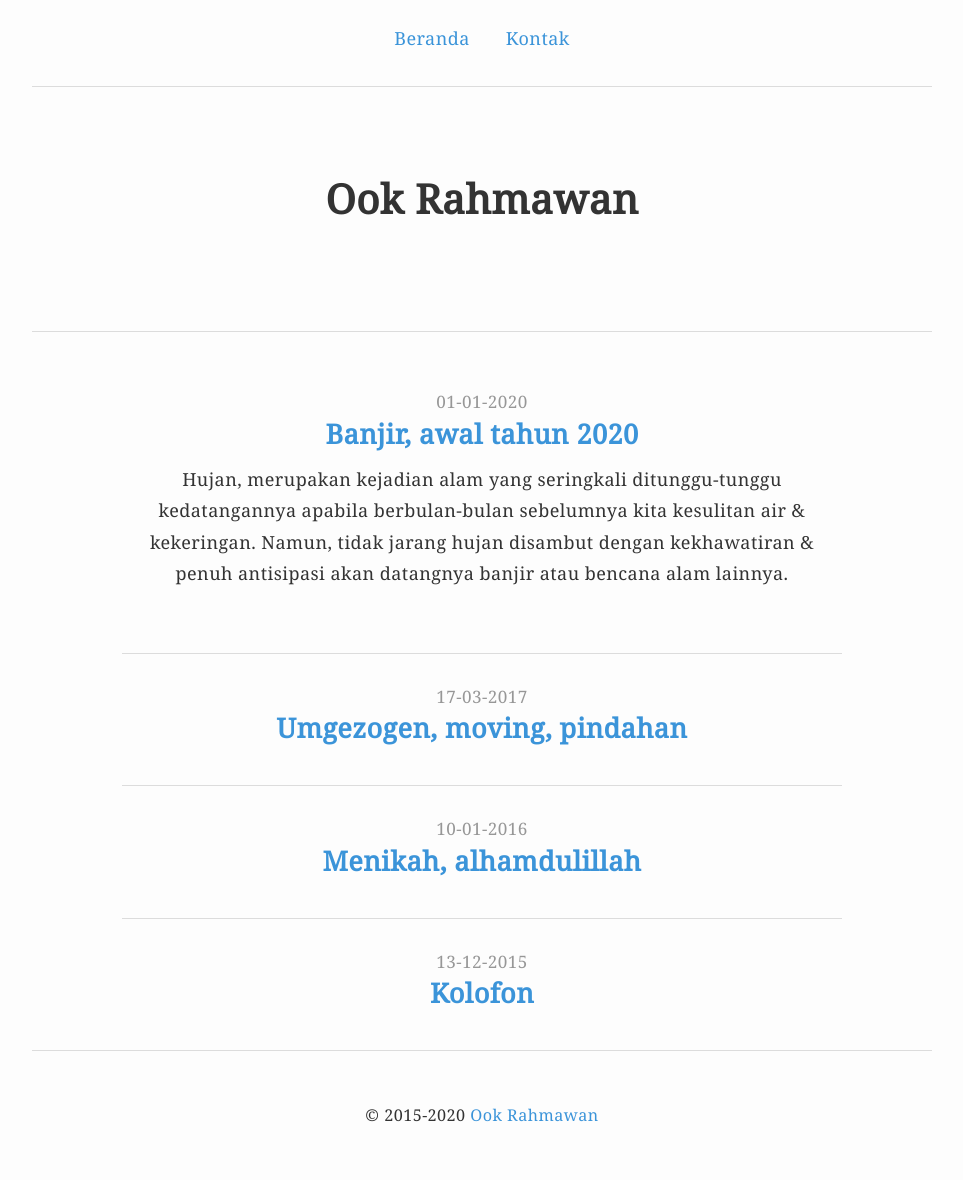
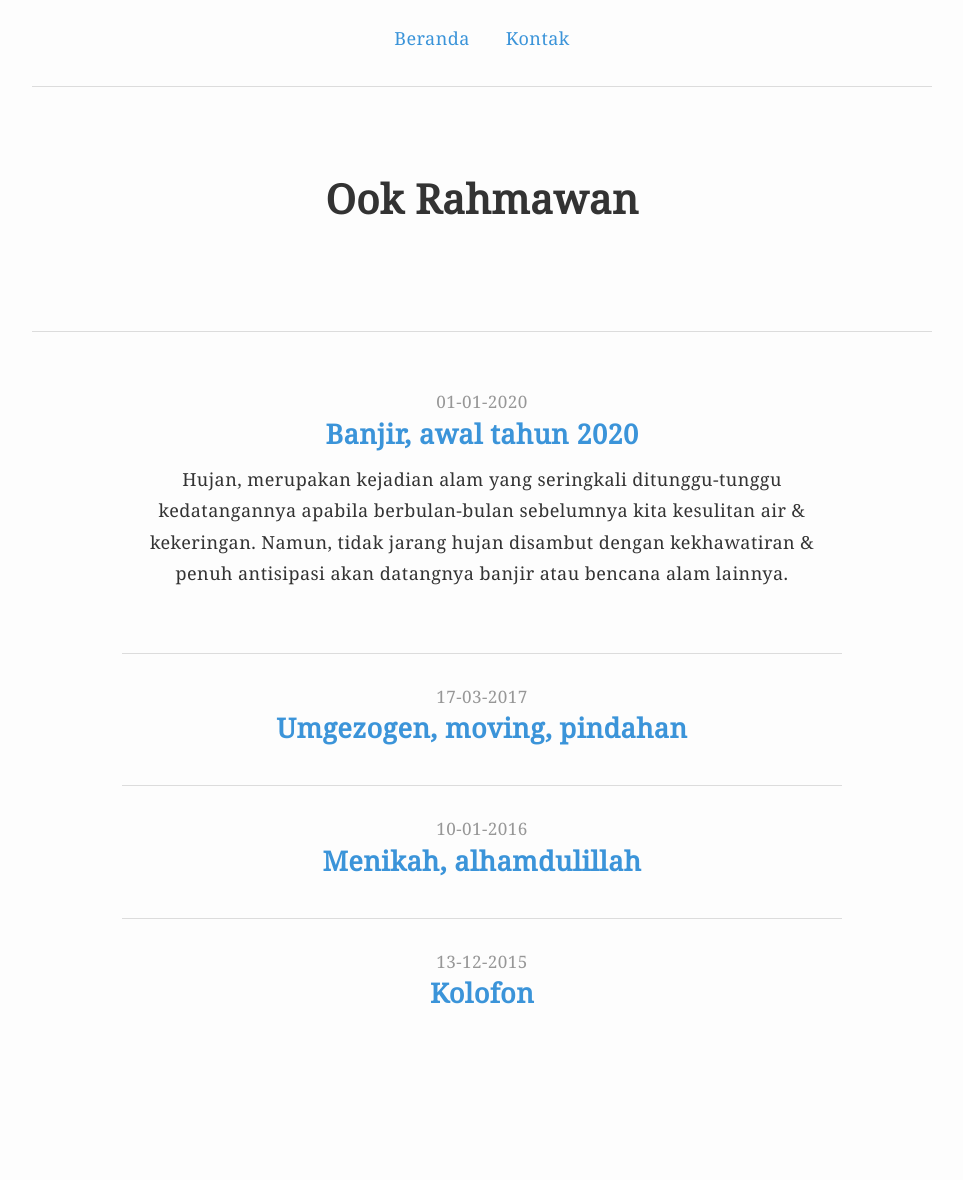
Before and after one commit to krhmwn/krhmwn.github.io, a Jekyll site: the page built from index.html, in a window 1280 px wide. Shown: the whole page, without its empty margins (158-1121 px from the left). Built offline with Jekyll 4.4.1, drawn with Linux system fonts in a browser that asks for light colours; after the commit the page ends 1050 px from its top, so only the background shows below that.

Commit message:
Update v.6.2

```diff
--- a/_layouts/default.html
+++ b/_layouts/default.html
@@ -12,6 +12,6 @@
 <!--[if lt IE 9]><script type="text/javascript" src="/html5.js"></script><![endif]-->
 </head>
 <body>
-<div class="container">{{ content }}<footer>&copy; 2015-{{ site.time | date: "%Y" }} <a href="/">{{ site.title }}</a></footer></div>
+<div class="container">{{ content }}</div>
 </body>
 </html>
```
